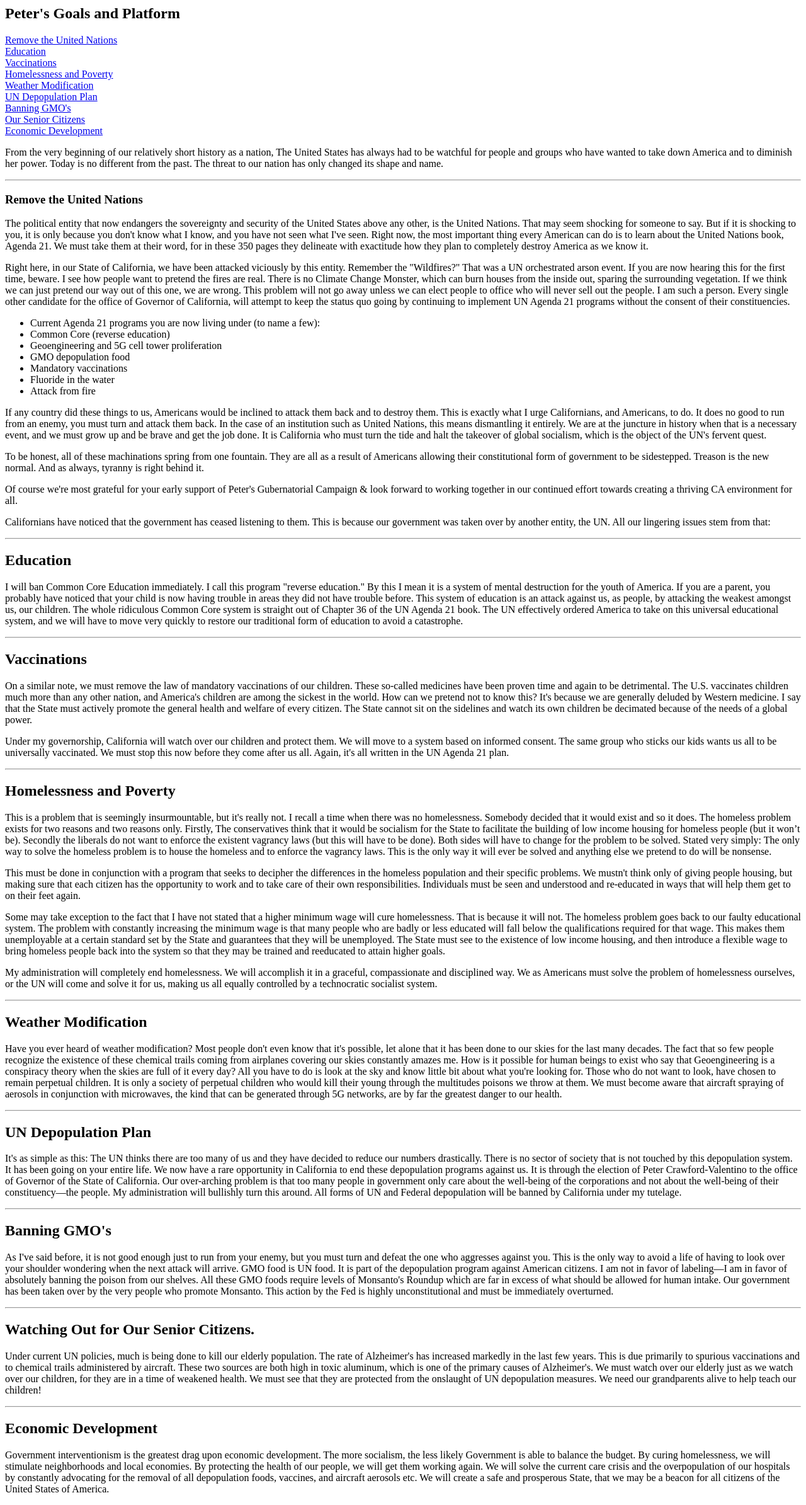
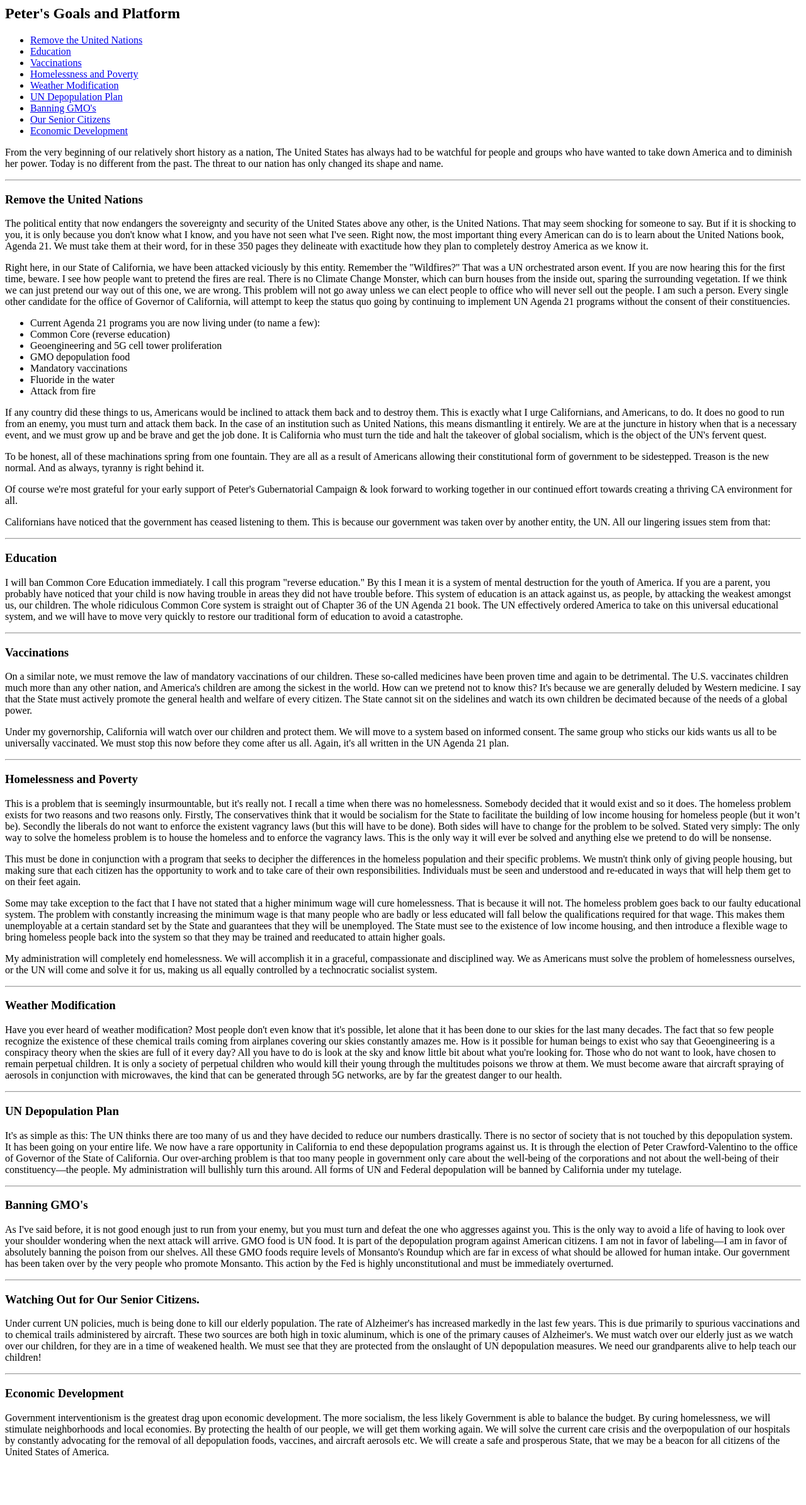
Before and after one commit to nwestwind/valentino, a PHP site: page /issues-content.php in a window 1280 px wide. Shown: the whole page at 63% size. After the commit the page ends 2310 px from the top, so only its background shows below. Run offline with PHP 8.4, Linux system fonts and the light colour scheme.

Commit message:
many more content updates with top navigation active state

```diff
--- a/includes/content/contact-content.php
+++ b/includes/content/contact-content.php
@@ -4,7 +4,7 @@
 		<div class="row">
 			<div class="col s12">
 				<h2 class="heading">Be Part of the Team</h2>
-				<p>With just a few simple steps, you can help us amplify our message of restoring the luster of the California Dream to even more people across our state.</p>
+				<p>With just a few simple steps, you can help us amplify our message of restoring California to even more people across our state.</p>
 
 				<p>Here’s how you can help Peter’s campaign to give voice to all Californians:</p>
 
--- a/includes/content/issues-content.php
+++ b/includes/content/issues-content.php
@@ -6,35 +6,17 @@
 			<h2 class="heading">Peter's Goals and Platform</h2>
 		</div>
 		<div class="row">
-				<div class="issue__list col s12 m4">
-					<div>
-						<div class="issue__item"><a href="#united_nations">Remove the United Nations</a></div>
-					</div>
-					<div>
-						<div class="issue__item"><a href="#education">Education</a></div>
-					</div>
-					<div>
-						<div class="issue__item"><a href="#vaccinations">Vaccinations</a></div>
-					</div>
-					<div>
-						<div class="issue__item"><a href="#homelessness">Homelessness and Poverty</a></div>
-					</div>
-					<div>
-						<div class="issue__item"><a href="#weather_modification">Weather Modification</a></div>
-					</div>
-					<div>
-						<div class="issue__item"><a href="#depopulation">UN Depopulation Plan</a></div>
-					</div>
-					<div>
-						<div class="issue__item"><a href="#ban_gmo">Banning GMO's</a></div>
-					</div>
-					<div>
-						<div class="issue__item"><a href="#seniors">Our Senior Citizens</a></div>
-					</div>
-					<div>
-						<div class="issue__item"><a href="#economic_development">Economic Development</a></div>
-					</div>
-				</div>
+				<ul class="issue__list col s12 m4">
+					<li class="issue__item"><a href="#united_nations">Remove the United Nations</a></li>
+					<li class="issue__item"><a href="#education">Education</a></li>
+					<li class="issue__item"><a href="#vaccinations">Vaccinations</a></li>
+					<li class="issue__item"><a href="#homelessness">Homelessness and Poverty</a></li>
+					<li class="issue__item"><a href="#weather_modification">Weather Modification</a></li>
+					<li class="issue__item"><a href="#depopulation">UN Depopulation Plan</a></li>
+					<li class="issue__item"><a href="#ban_gmo">Banning GMO's</a></li>
+					<li class="issue__item"><a href="#seniors">Our Senior Citizens</a></li>
+					<li class="issue__item"><a href="#economic_development">Economic Development</a></li>
+				</ul>
 				<div class="col s12 m8">
 					<p>From the very beginning of our relatively short history as a nation, The United States has always had to be watchful for people and groups who have wanted to take down America and to diminish her power. Today is no different from the past. The threat to our nation has only changed its shape and name.</p>
 					<hr>
@@ -68,17 +50,17 @@
 					<p>Californians have noticed that the government has ceased listening to them. This is because our government was taken over by another entity, the UN. All our lingering issues stem from that:</p>
 					<hr>
 					<a id="education" class="named-anchor"></a>
-					<h2>Education</h2>
+					<h3>Education</h3>
 					<p>I will ban Common Core Education immediately. I call this program "reverse education." By this I mean it is a system of mental destruction for the youth of America. If you are a parent, you probably have noticed that your child is now having trouble in areas they did not have trouble before. This system of education is an attack against us, as people, by attacking the weakest amongst us, our children. The whole ridiculous Common Core system is straight out of Chapter 36 of the UN Agenda 21 book. The UN effectively ordered America to take on this universal educational system, and we will have to move very quickly to restore our traditional form of education to avoid a catastrophe.</p>
 					<hr>
 					<a id="vaccinations" class="named-anchor"></a>
-					<h2>Vaccinations</h2>
+					<h3>Vaccinations</h3>
 					<p>On a similar note, we must remove the law of mandatory vaccinations of our children. These so-called medicines have been proven time and again to be detrimental. The U.S. vaccinates children much more than any other nation, and America's children are among the sickest in the world. How can we pretend not to know this? It's because we are generally deluded by Western medicine. I say that the State must actively promote the general health and welfare of every citizen. The State cannot sit on the sidelines and watch its own children be decimated because of the needs of a global power.</p>
 
 					<p>Under my governorship, California will watch over our children and protect them. We will move to a system based on informed consent. The same group who sticks our kids wants us all to be universally vaccinated. We must stop this now before they come after us all. Again, it's all written in the UN Agenda 21 plan.</p>
 					<hr>
 					<a id="homelessness" class="named-anchor"></a>
-					<h2>Homelessness and Poverty</h2>
+					<h3>Homelessness and Poverty</h3>
 					<p>This is a problem that is seemingly insurmountable, but it's really not. I recall a time when there was no homelessness. Somebody decided that it would exist and so it does. The homeless problem exists for two reasons and two reasons only. Firstly, The conservatives think that it would be socialism for the State to facilitate the building of low income housing for homeless people (but it won’t be). Secondly the liberals do not want to enforce the existent vagrancy laws (but this will have to be done). Both sides will have to change for the problem to be solved. Stated very simply: The only way to solve the homeless problem is to house the homeless and to enforce the vagrancy laws. This is the only way it will ever be solved and anything else we pretend to do will be nonsense.</p>
 
 					<p>This must be done in conjunction with a program that seeks to decipher the differences in the homeless population and their specific problems. We mustn't think only of giving people housing, but making sure that each citizen has the opportunity to work and to take care of their own responsibilities. Individuals must be seen and understood and re-educated in ways that will help them get to on their feet again.</p>
@@ -88,23 +70,23 @@
 					<p>My administration will completely end homelessness. We will accomplish it in a graceful, compassionate and disciplined way. We as Americans must solve the problem of homelessness ourselves, or the UN will come and solve it for us, making us all equally controlled by a technocratic socialist system.</p>
 					<hr>
 					<a id="weather_modification" class="named-anchor"></a>
-					<h2>Weather Modification</h2>
+					<h3>Weather Modification</h3>
 					<p>Have you ever heard of weather modification? Most people don't even know that it's possible, let alone that it has been done to our skies for the last many decades. The fact that so few people recognize the existence of these chemical trails coming from airplanes covering our skies constantly amazes me. How is it possible for human beings to exist who say that Geoengineering is a conspiracy theory when the skies are full of it every day? All you have to do is look at the sky and know little bit about what you're looking for. Those who do not want to look, have chosen to remain perpetual children. It is only a society of perpetual children who would kill their young through the multitudes poisons we throw at them. We must become aware that aircraft spraying of aerosols in conjunction with microwaves, the kind that can be generated through 5G networks, are by far the greatest danger to our health.</p>
 					<hr>
 					<a id="depopulation" class="named-anchor"></a>
-					<h2>UN Depopulation Plan</h2>
+					<h3>UN Depopulation Plan</h3>
 					<p>It's as simple as this: The UN thinks there are too many of us and they have decided to reduce our numbers drastically. There is no sector of society that is not touched by this depopulation system. It has been going on your entire life. We now have a rare opportunity in California to end these depopulation programs against us. It is through the election of Peter Crawford-Valentino to the office of Governor of the State of California. Our over-arching problem is that too many people in government only care about the well-being of the corporations and not about the well-being of their constituency—the people. My administration will bullishly turn this around. All forms of UN and Federal depopulation will be banned by California under my tutelage.</p>
 					<hr>
 					<a id="ban_gmo" class="named-anchor"></a>
-					<h2>Banning GMO's</h2>
+					<h3>Banning GMO's</h3>
 					<p>As I've said before, it is not good enough just to run from your enemy, but you must turn and defeat the one who aggresses against you. This is the only way to avoid a life of having to look over your shoulder wondering when the next attack will arrive. GMO food is UN food. It is part of the depopulation program against American citizens. I am not in favor of labeling—I am in favor of absolutely banning the poison from our shelves. All these GMO foods require levels of Monsanto's Roundup which are far in excess of what should be allowed for human intake. Our government has been taken over by the very people who promote Monsanto. This action by the Fed is highly unconstitutional and must be immediately overturned.</p>
 					<hr>
 					<a id="seniors" class="named-anchor"></a>
-					<h2>Watching Out for Our Senior Citizens. </h2>
+					<h3>Watching Out for Our Senior Citizens. </h3>
 					<p>Under current UN policies, much is being done to kill our elderly population. The rate of Alzheimer's has increased markedly in the last few years. This is due primarily to spurious vaccinations and to chemical trails administered by aircraft. These two sources are both high in toxic aluminum, which is one of the primary causes of Alzheimer's. We must watch over our elderly just as we watch over our children, for they are in a time of weakened health. We must see that they are protected from the onslaught of UN depopulation measures. We need our grandparents alive to help teach our children!</p>
 					<hr>
 					<a id="economic_development" class="named-anchor"></a>
-					<h2>Economic Development </h2>
+					<h3>Economic Development </h3>
 					<p>Government interventionism is the greatest drag upon economic development. The more socialism, the less likely Government is able to balance the budget. By curing homelessness, we will stimulate neighborhoods and local economies. By protecting the health of our people, we will get them working again. We will solve the current care crisis and the overpopulation of our hospitals by constantly advocating for the removal of all depopulation foods, vaccines, and aircraft aerosols etc. We will create a safe and prosperous State, that we may be a beacon for all citizens of the United States of America.</p>
 				</div>
 
--- a/includes/global/us-footer.php
+++ b/includes/global/us-footer.php
@@ -29,8 +29,8 @@
     <footer>
     <div class="inner-container">
       <div class="social">
-        <a href="#" target="_blank" id="facebook">Facebook</a>
-        <a href="#" target="_blank" id="youtube">YouTube</a>
+        <a href="https://www.facebook.com/ptrvalentino" target="_blank" id="facebook">Facebook</a>
+        <a href="https://www.youtube.com/channel/UCUok8kVv_fDXvV1B-d6oVAA" target="_blank" id="youtube">YouTube</a>
       </div>
         <p class="copyright">&copy;<?php echo date("Y");?> Valentino4Gov - All Rights Reserved</p>
         <div class="footer-links"><a href="privacy.php">Privacy</a></div>
--- a/src/scss/base/_base.scss
+++ b/src/scss/base/_base.scss
@@ -19,7 +19,7 @@ body {
   margin: 0;
   border: 0 none transparent;
   background-color: #E8E8E8;
-  background-image: url(img/bg_fabric.png);
+  background-image: url(../img/bg_fabric.png);
   font-family: 'Source Sans Pro';
   font-weight: $base-font-weight;
   color: $text-color;
@@ -37,13 +37,13 @@ body {
 // sticky footer
 .page-wrap {
 	min-height: 100%;
-	margin-bottom: -400px;
+	margin-bottom: -$footer-height;
   position: relative;
   box-shadow: 0 0 10px -2px rgba($black, .75);
 	&::after {
 		content: "";
 		display: block;
-		min-height: 400px;
+		min-height: $footer-height;
 	}
 }
 
--- a/src/scss/partials/_hero.scss
+++ b/src/scss/partials/_hero.scss
@@ -1,4 +1,5 @@
 .hero {
+
   min-height: 215px;
   background-color: $blue;
   text-align: center;
--- a/src/scss/ui/_footer.scss
+++ b/src/scss/ui/_footer.scss
@@ -2,7 +2,7 @@ footer {
   display: block;
   text-align: center;
   background-color: $black;
-  height: 400px;
+  height: $footer-height;
   padding: 3em 0;
   color: $white;
   z-index: 9999;
--- a/src/scss/ui/_nav.scss
+++ b/src/scss/ui/_nav.scss
@@ -21,7 +21,7 @@ nav {
 			color: $white;
 		}
 		&.donate-btn {
-			background: darkblue;
+			background: $green;
 			color: $white;
 		}
 	}
--- a/src/scss/utils/_variables.scss
+++ b/src/scss/utils/_variables.scss
@@ -2,6 +2,7 @@
 /// Global Variables
 /// @author Noah Westwind
 ////
+$footer-height: 300px !default;
 
 $px-base: 16px !default;
 
```
Also changed, not shown: includes/content/homepage-content.php (+10 -7 lines), includes/content/media-content.php (+8 -67 lines), includes/global/header-nav.php (+5 -5 lines).
